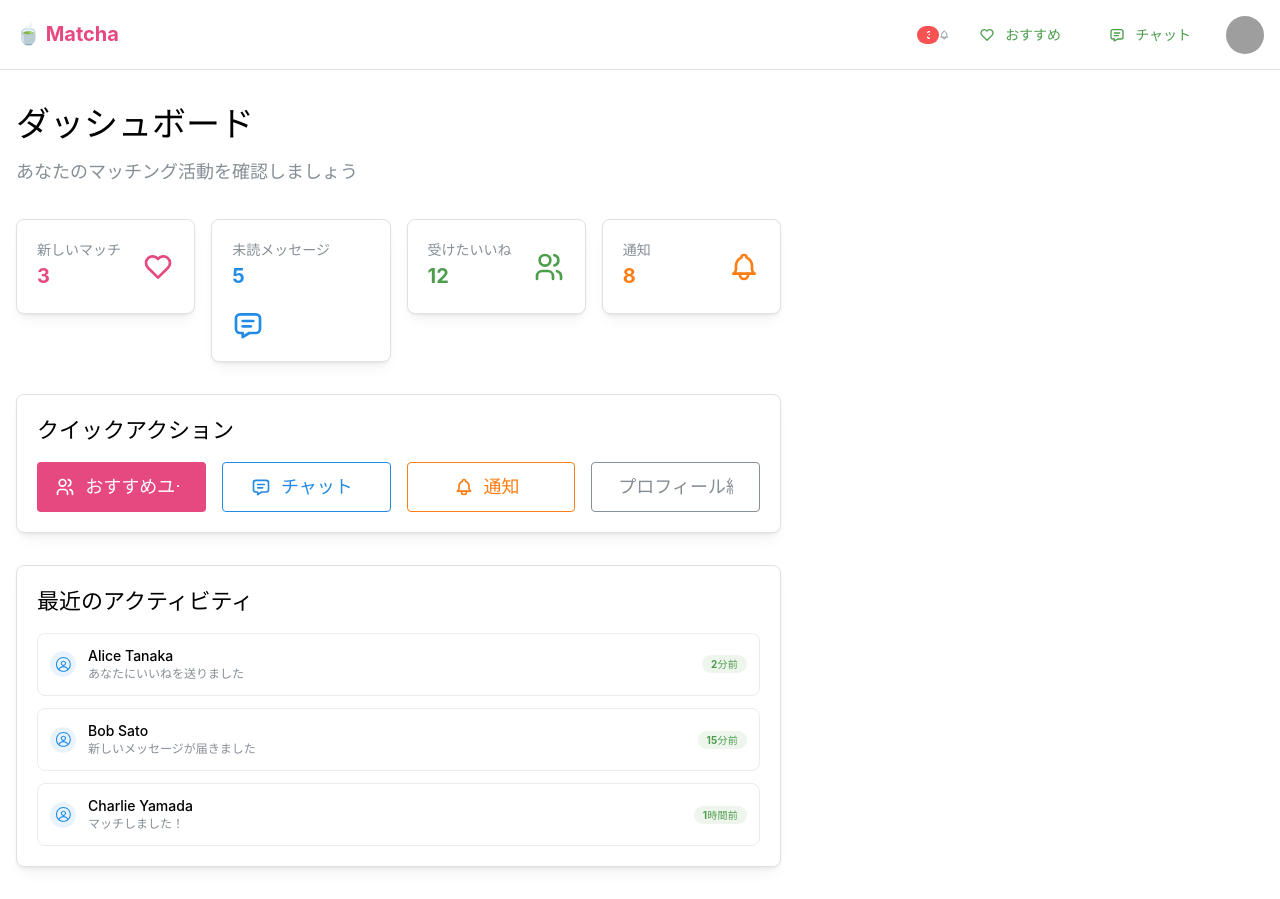
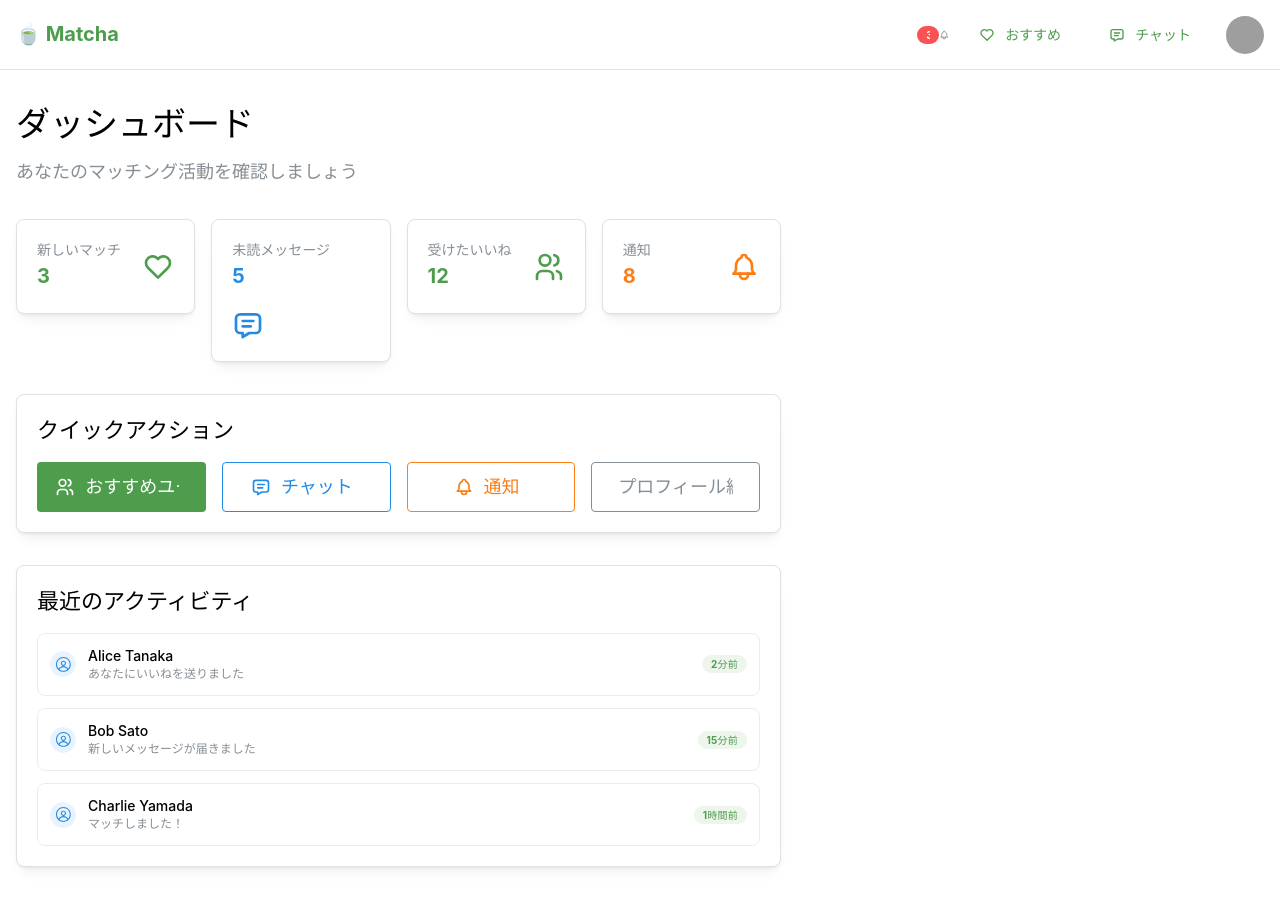
Before and after one commit to laddaL47/42-matcha, a React (Vite) app in the folder frontend/: page /dashboard in a window 1280 px wide. Built offline with nearby package versions, Linux system fonts and the light colour scheme; grey boxes are pictures that could not be loaded.

Commit message:
refactor: update color scheme to green across multiple components for consistency

```diff
--- a/frontend/src/components/layout/Header.tsx
+++ b/frontend/src/components/layout/Header.tsx
@@ -27,7 +27,7 @@ const Header = () => {
             to="/"
             size="xl"
             fw={700}
-            c="pink"
+            c="green"
             style={{ textDecoration: "none" }}
           >
             🍵 Matcha
--- a/frontend/src/pages/Dashboard.tsx
+++ b/frontend/src/pages/Dashboard.tsx
@@ -70,11 +70,11 @@ const Dashboard = () => {
                     <Text size="sm" c="dimmed">
                       新しいマッチ
                     </Text>
-                    <Text size="xl" fw={700} c="pink">
+                    <Text size="xl" fw={700} c="green">
                       {stats.newMatches}
                     </Text>
                   </div>
-                  <IconHeart size={32} color="var(--mantine-color-pink-6)" />
+                  <IconHeart size={32} color="var(--mantine-color-green-6)" />
                 </Group>
               </Card>
             </Grid.Col>
@@ -139,7 +139,7 @@ const Dashboard = () => {
                   component={Link}
                   to="/suggestions"
                   variant="filled"
-                  color="pink"
+                  color="green"
                   size="lg"
                   fullWidth
                   leftSection={<IconUsers size={20} />}
--- a/frontend/src/pages/onboarding/Onboarding.tsx
+++ b/frontend/src/pages/onboarding/Onboarding.tsx
@@ -139,7 +139,7 @@ const Onboarding = () => {
         return (
           <Stack align="center" gap="xl" py="xl">
             <div style={{ textAlign: "center" }}>
-              <Title order={1} size="3rem" mb="md" c="pink">
+              <Title order={1} size="3rem" mb="md" c="green">
                 🍵
               </Title>
               <Title order={1} mb="md">
@@ -154,7 +154,7 @@ const Onboarding = () => {
             <Card shadow="sm" padding="xl" radius="md" withBorder maw={400}>
               <Stack gap="md">
                 <Group>
-                  <IconHeart size={24} color="var(--mantine-color-pink-6)" />
+                  <IconHeart size={24} color="var(--mantine-color-green-6)" />
                   <Text fw={500}>マッチング機能</Text>
                 </Group>
                 <Text size="sm" c="dimmed">
@@ -325,7 +325,7 @@ const Onboarding = () => {
                   <Badge
                     key={tag}
                     variant={preferences.tags.includes(tag) ? "filled" : "outline"}
-                    color={preferences.tags.includes(tag) ? "pink" : "gray"}
+                    color={preferences.tags.includes(tag) ? "green" : "gray"}
                     style={{ cursor: "pointer" }}
                     onClick={() => toggleTag(tag)}
                   >
@@ -437,7 +437,7 @@ const Onboarding = () => {
     <Container size="md" py="xl">
       <Stack gap="xl">
         {/* プログレスバー */}
-        <Progress value={(activeStep / (steps.length - 1)) * 100} size="sm" color="pink" />
+        <Progress value={(activeStep / (steps.length - 1)) * 100} size="sm" color="green" />
 
         {/* ステッパー */}
         <Stepper active={activeStep} onStepClick={setActiveStep} allowNextStepsSelect={false}>
@@ -466,11 +466,11 @@ const Onboarding = () => {
           </Button>
 
           {activeStep === steps.length - 1 ? (
-            <Button color="pink" rightSection={<IconCheck size={16} />} onClick={handleComplete}>
+            <Button color="green" rightSection={<IconCheck size={16} />} onClick={handleComplete}>
               完了
             </Button>
           ) : (
-            <Button color="pink" rightSection={<IconArrowRight size={16} />} onClick={nextStep}>
+            <Button color="green" rightSection={<IconArrowRight size={16} />} onClick={nextStep}>
               次へ
             </Button>
           )}
--- a/frontend/src/pages/suggestions/Suggestions.tsx
+++ b/frontend/src/pages/suggestions/Suggestions.tsx
@@ -171,7 +171,7 @@ const Suggestions = () => {
                       <Tooltip label="いいね">
                         <ActionIcon
                           variant="filled"
-                          color="pink"
+                          color="green"
                           size="lg"
                           onClick={() => handleLike(user.id)}
                         >
```
